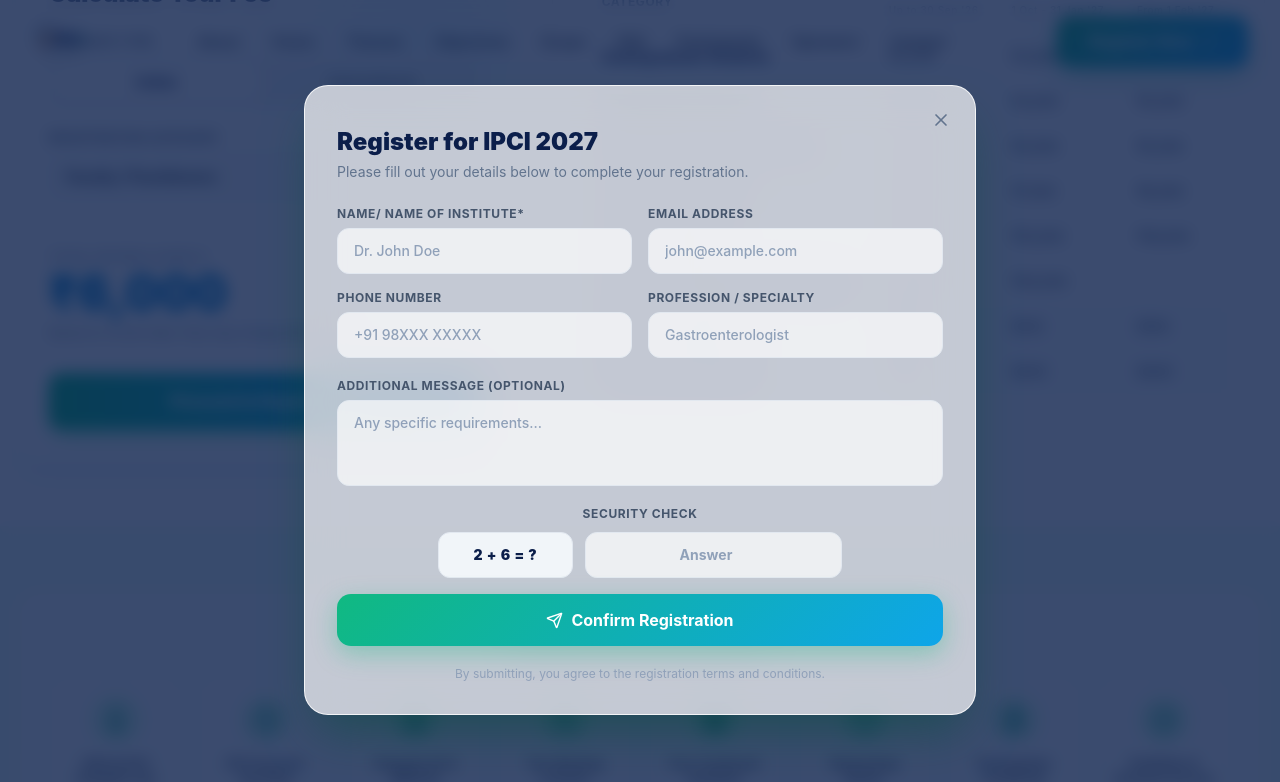
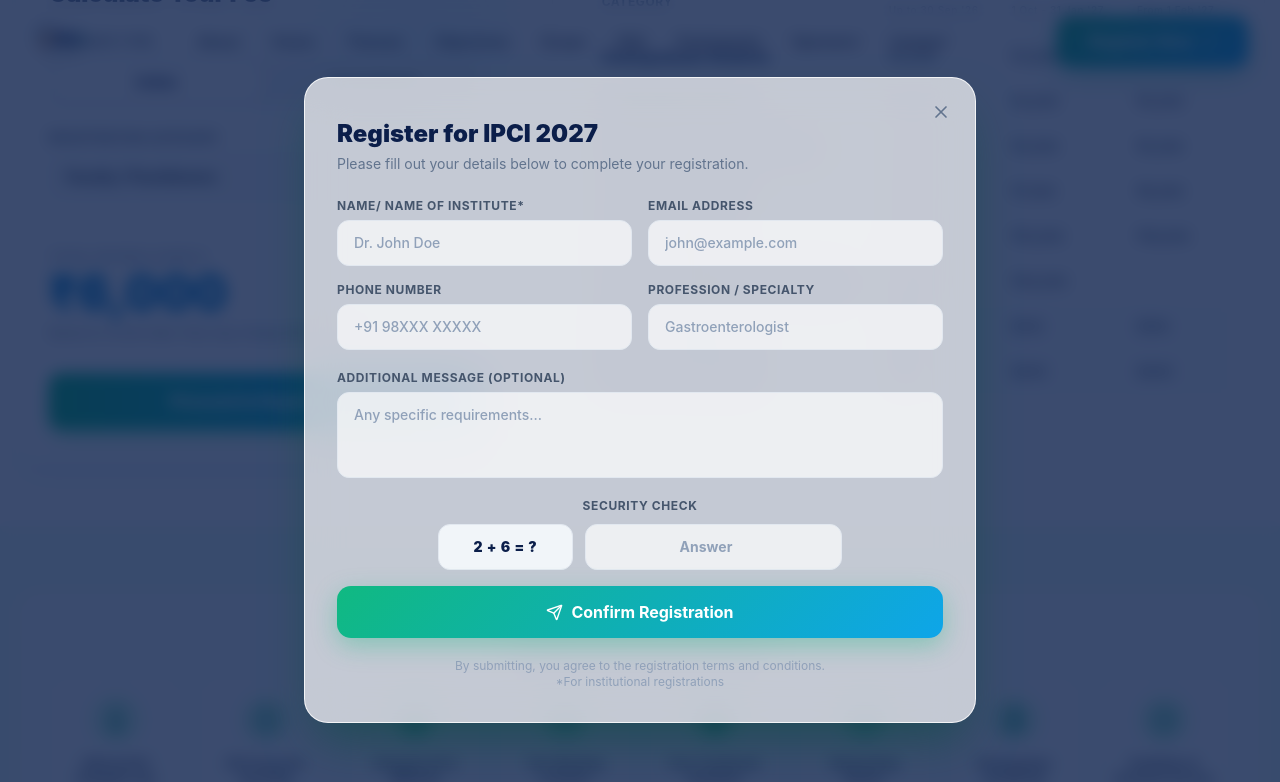
Before and after one commit to Iaak12/ipcilandingpage, a React (Vite) app in the folder frontend/: page /register in a window 1280 px wide. Both pictures are taken after a click on the button "Proceed to Registration". Shown: the part 903-1685 px from the top of the page. Built offline with nearby package versions, Linux system fonts and the light colour scheme.

Commit message:
Add *For institutional registrations below terms and conditions

```diff
--- a/frontend/src/App.jsx
+++ b/frontend/src/App.jsx
@@ -1036,7 +1036,8 @@ function ContactSection() {
                       {isSubmitting ? 'Submitting...' : 'Submit Registration'}
                     </button>
                     <p className="text-center text-xs text-slate-400">
-                      By submitting, you agree to be contacted about IPCI 2027.
+                      By submitting, you agree to be contacted about IPCI 2027.<br />
+                      *For institutional registrations
                     </p>
                   </form>
                 )}
--- a/frontend/src/Register.jsx
+++ b/frontend/src/Register.jsx
@@ -678,7 +678,8 @@ export default function Register() {
                     {isSubmitting ? 'Submitting...' : 'Confirm Registration'}
                   </button>
                   <p className="text-center text-xs text-slate-400">
-                    By submitting, you agree to the registration terms and conditions.
+                    By submitting, you agree to the registration terms and conditions.<br />
+                    *For institutional registrations
                   </p>
                 </form>
               )}
```
